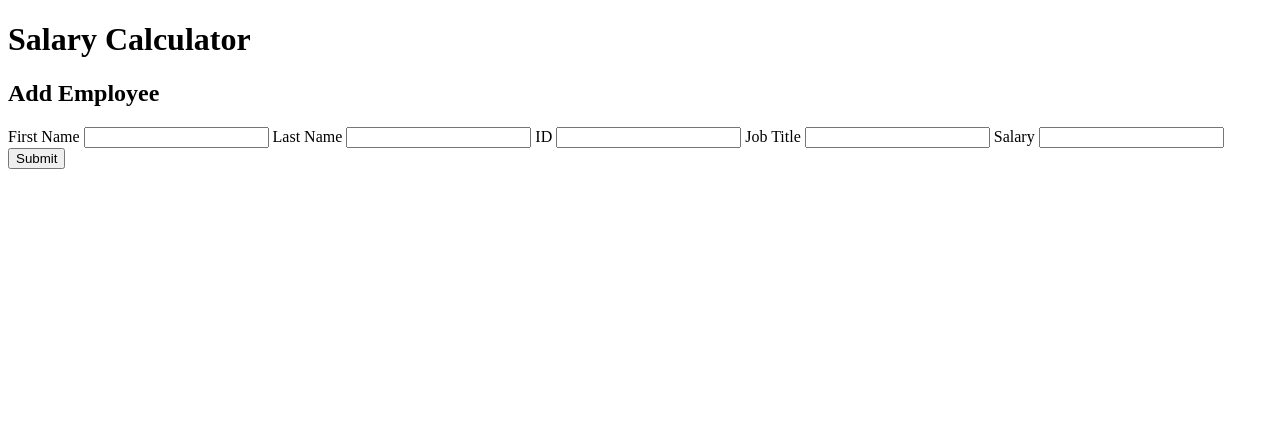
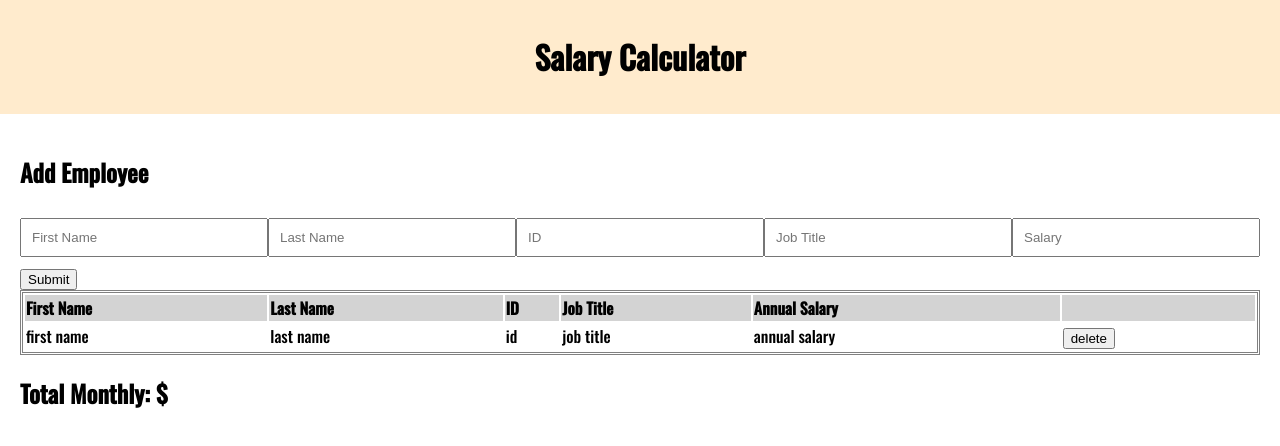
Before and after one commit to aherrion25/weekend-jquery-salary-calculator, a plain HTML site: page index.html in a window 1280 px wide. Drawn offline with nearby package versions, Linux system fonts and the light colour scheme.

Commit message:
create click handler for submit button,create a table for employees

```diff
--- a/index.html
+++ b/index.html
@@ -1,5 +1,6 @@
 <!DOCTYPE html>
 <html lang="en">
+
 <head>
     <script src="vendors/jquery.js"></script>
     <script src="scripts/client.js"></script>
@@ -7,23 +8,48 @@
     <link rel="stylesheet" href="styles/style.css">
     <title>Salary Calculator</title>
 </head>
+
 <body>
     <header>
         <h1>Salary Calculator</h1>
     </header>
     <div id="content">
-        <h2>Add Employee</h2>
-        <label for="first-name">First Name</label>
-        <input type="text" id="first-name">
-        <label for="last-name">Last Name</label>
-        <input type="text" id="last-name">
-        <label for="idNumber">ID</label>
-        <input type="text" id="first-name">
-        <label for="job-title">Job Title</label>
-        <input type="text" id="job-title">
-        <label for="salary">Salary</label>
-        <input type="number" id="salary">
-        <button id="submit-Btn">Submit</button>
+        <div id="employee-content">
+            <h2>Add Employee</h2>
+
+            <input type="text" placeholder="First Name" id="first-name">
+            <input type="text" placeholder="Last Name" id="last-name">
+            <input type="text" placeholder="ID" id="idNumber">
+            <input type="text" placeholder="Job Title" id="job-title">
+            <input type="number" placeholder="Salary" id="salary">
+            <button id="submit-Btn">Submit</button>
+        </div>
+        <div id="table-content">
+            <table>
+                <thead>
+                    <tr>
+                        <th>First Name</th>
+                        <th>Last Name</th>
+                        <th>ID</th>
+                        <th>Job Title</th>
+                        <th>Annual Salary</th>
+                        <th></th>
+                    </tr>
+                </thead>
+                <tbody id="product-table">
+                    <tr>
+                        <td>first name</td>
+                        <td>last name</td>
+                        <td>id</td>
+                        <td>job title</td>
+                        <td>annual salary</td>
+                        <td><button id="delete-Btn">delete</button></td>
+                    </tr>
+                </tbody>
+            </table>
+            <h2>Total Monthly: $</h2>
+        </div>
     </div>
 </body>
+
 </html>
--- a/scripts/client.js
+++ b/scripts/client.js
@@ -1 +1,16 @@
 //console.log('script sourced');
+
+$(readyNow);
+
+function readyNow() {
+    console.log('in readyNow');
+
+    $('#submit-Btn').on('click', employeeSubmit);
+
+} // End readyNow
+
+
+function employeeSubmit() {
+    console.log('in employeeSubmit');
+
+} // End employeeSubmit
--- a/styles/style.css
+++ b/styles/style.css
@@ -0,0 +1,41 @@
+html,body{
+    margin: 0;
+    padding: 0;
+    font-family: 'Oswald', sans-serif ;
+}
+
+header{
+    text-align: center;
+    background-color: blanchedalmond;
+    padding:12px 24px;
+}
+
+#content{
+    padding: 20px;
+}
+
+input[type=text],input[type="number"] {
+    width: 20%;
+    padding: 10px 10px;
+    margin: 8px 0;
+    box-sizing: border-box;
+    float: inline-start;
+}
+
+table{
+    border-collapse: separate;
+    width: 100%;
+    border-style: double;
+}
+
+th,td{
+    text-align: left;
+}
+
+th{
+    background-color: lightgray;
+}
+
+tr:nth-child(even){
+    background-color: lightgray;
+}
```
Also changed, not shown: 1 other file.
